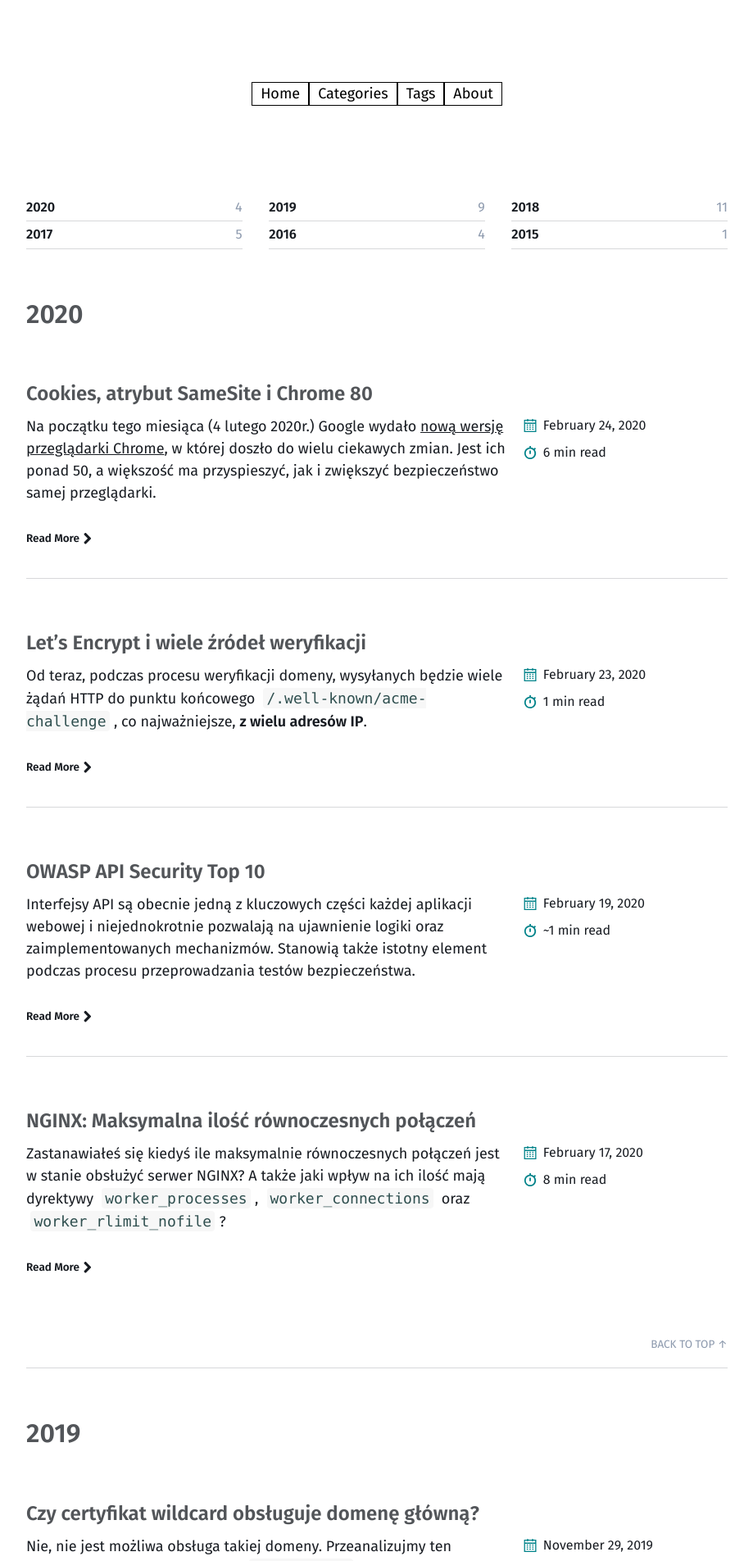
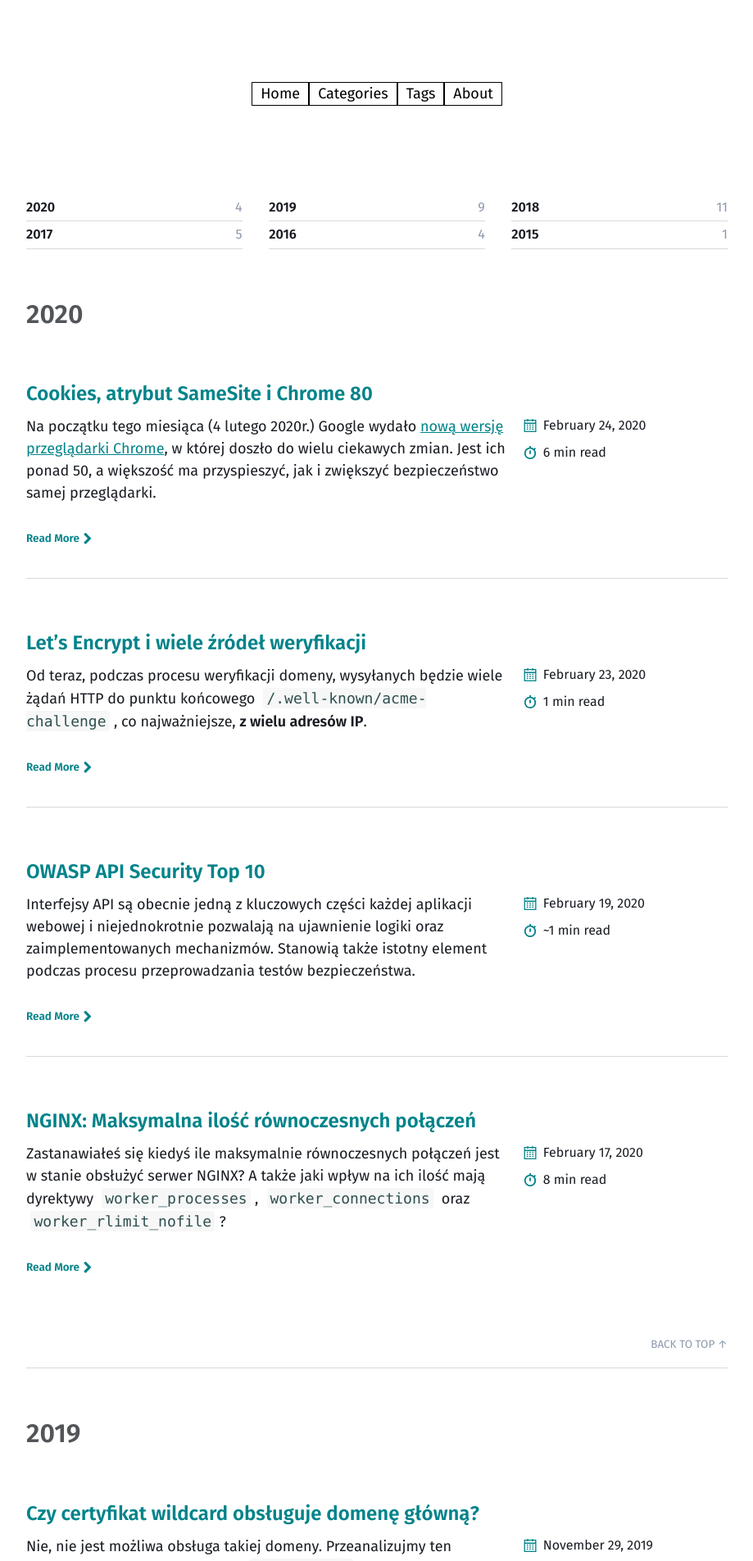
Before and after one commit to morristech/trimstray.github.io, a Jekyll site: the page built from posts.md, in a window 1280 px wide. Shown: the top 1904 px of the page at 82% size, without its empty margins (180-1099 px from the left). Built offline with Jekyll 4.4.1, drawn with Linux system fonts in a browser that asks for light colours.

Commit message:
update href style - signed-off-by: trimstray <trimstray@gmail.com>

```diff
--- a/assets/stylesheets/main.scss
+++ b/assets/stylesheets/main.scss
@@ -92,6 +92,14 @@ li:hover > .nav {
 li:hover {
   position:relative;
   z-index:2000;
+}
+
+.entry a {
+  color: #00838a;
+}
+
+.entry a:hover {
+  color: #006268;
 }
 
 .entries-list .entry-title a:hover {
```
